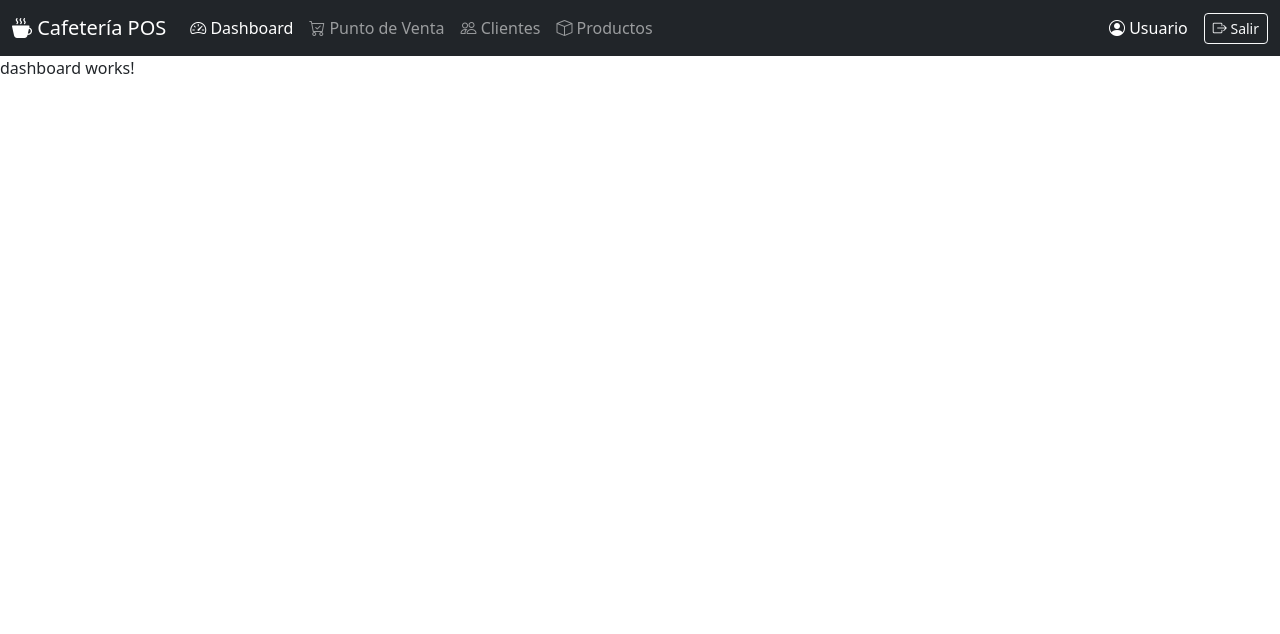
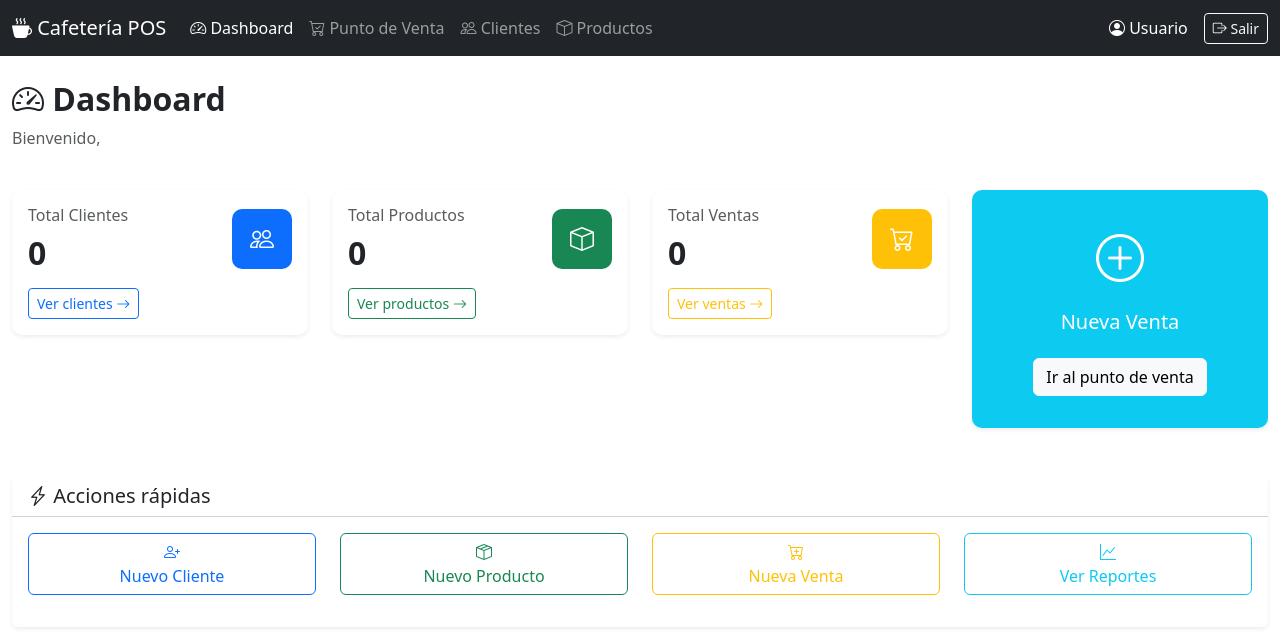
Before and after one commit to GusSegura/POS_CafecitoFeliz, an Angular app in the folder POS-app/pos-cafecito-feliz/: page /dashboard in a window 1280 px wide. Shown: the top 634 px of the page. Built offline with nearby package versions, Linux system fonts and the light colour scheme; no server answers; sample sign-in values are in the browser's storage.

Commit message:
html basico del dashboard, botones, links en navbar

```diff
--- a/POS-app/pos-cafecito-feliz/src/app/core/services/cliente/cliente.service.ts
+++ b/POS-app/pos-cafecito-feliz/src/app/core/services/cliente/cliente.service.ts
@@ -1,9 +1,33 @@
 import { Injectable } from '@angular/core';
+import { HttpClient } from '@angular/common/http';
+import { Observable } from 'rxjs';
+import { environment } from '../../../../environments/environment';
 
 @Injectable({
   providedIn: 'root'
 })
 export class ClienteService {
+  private apiUrl = `${environment.apiUrl}/clientes`;
 
-  constructor() { }
+  constructor(private http: HttpClient) {}
+
+  getClientes(): Observable<any> {
+    return this.http.get(this.apiUrl);
+  }
+
+  getClienteById(id: string): Observable<any> {
+    return this.http.get(`${this.apiUrl}/${id}`);
+  }
+
+  crearCliente(cliente: any): Observable<any> {
+    return this.http.post(this.apiUrl, cliente);
+  }
+
+  actualizarCliente(id: string, cliente: any): Observable<any> {
+    return this.http.put(`${this.apiUrl}/${id}`, cliente);
+  }
+
+  eliminarCliente(id: string): Observable<any> {
+    return this.http.delete(`${this.apiUrl}/${id}`);
+  }
 }
--- a/POS-app/pos-cafecito-feliz/src/app/core/services/producto/producto.service.ts
+++ b/POS-app/pos-cafecito-feliz/src/app/core/services/producto/producto.service.ts
@@ -1,9 +1,33 @@
 import { Injectable } from '@angular/core';
+import { HttpClient } from '@angular/common/http';
+import { Observable } from 'rxjs';
+import { environment } from '../../../../environments/environment';
 
 @Injectable({
   providedIn: 'root'
 })
 export class ProductoService {
+  private apiUrl = `${environment.apiUrl}/productos`;
 
-  constructor() { }
+  constructor(private http: HttpClient) {}
+
+  getProductos(): Observable<any> {
+    return this.http.get(this.apiUrl);
+  }
+
+  getProductoById(id: string): Observable<any> {
+    return this.http.get(`${this.apiUrl}/${id}`);
+  }
+
+  crearProducto(producto: any): Observable<any> {
+    return this.http.post(this.apiUrl, producto);
+  }
+
+  actualizarProducto(id: string, producto: any): Observable<any> {
+    return this.http.put(`${this.apiUrl}/${id}`, producto);
+  }
+
+  eliminarProducto(id: string): Observable<any> {
+    return this.http.delete(`${this.apiUrl}/${id}`);
+  }
 }
--- a/POS-app/pos-cafecito-feliz/src/app/core/services/venta/venta.service.ts
+++ b/POS-app/pos-cafecito-feliz/src/app/core/services/venta/venta.service.ts
@@ -1,9 +1,33 @@
 import { Injectable } from '@angular/core';
+import { HttpClient } from '@angular/common/http';
+import { Observable } from 'rxjs';
+import { environment } from '../../../../environments/environment';
 
 @Injectable({
   providedIn: 'root'
 })
 export class VentaService {
+  private apiUrl = `${environment.apiUrl}/ventas`;
 
-  constructor() { }
+  constructor(private http: HttpClient) {}
+
+  getVentas(): Observable<any> {
+    return this.http.get(this.apiUrl);
+  }
+
+  getVentaById(id: string): Observable<any> {
+    return this.http.get(`${this.apiUrl}/${id}`);
+  }
+
+  crearVenta(venta: any): Observable<any> {
+    return this.http.post(this.apiUrl, venta);
+  }
+
+  cancelarVenta(id: string): Observable<any> {
+    return this.http.put(`${this.apiUrl}/${id}/cancelar`, {});
+  }
+
+  getEstadisticas(): Observable<any> {
+    return this.http.get(`${this.apiUrl}/estadisticas`);
+  }
 }
--- a/POS-app/pos-cafecito-feliz/src/app/modules/clientes/lista-clientes/lista-clientes.component.html
+++ b/POS-app/pos-cafecito-feliz/src/app/modules/clientes/lista-clientes/lista-clientes.component.html
@@ -1 +1,9 @@
-<p>lista-clientes works!</p>
+<div class="container-fluid py-4">
+  <h2><i class="bi bi-people"></i> Clientes</h2>
+  <p class="text-muted">Gestión de clientes frecuentes</p>
+
+  <div class="alert alert-info">
+    <i class="bi bi-info-circle"></i>
+    Esta sección se desarrollará en el Sprint 3
+  </div>
+</div>
--- a/POS-app/pos-cafecito-feliz/src/app/modules/dashboard/dashboard.component.css
+++ b/POS-app/pos-cafecito-feliz/src/app/modules/dashboard/dashboard.component.css
@@ -0,0 +1,22 @@
+.stat-card {
+  border-radius: 10px;
+  transition: transform 0.2s;
+}
+
+.stat-card:hover {
+  transform: translateY(-5px);
+}
+
+.stat-icon {
+  width: 60px;
+  height: 60px;
+  border-radius: 10px;
+  display: flex;
+  align-items: center;
+  justify-content: center;
+  font-size: 1.5rem;
+}
+
+h2 {
+  font-weight: 700;
+}
--- a/POS-app/pos-cafecito-feliz/src/app/modules/dashboard/dashboard.component.html
+++ b/POS-app/pos-cafecito-feliz/src/app/modules/dashboard/dashboard.component.html
@@ -1 +1,147 @@
-<p>dashboard works!</p>
+<div class="container-fluid py-4">
+  <!-- Header -->
+  <div class="row mb-4">
+    <div class="col-12">
+      <h2>
+        <i class="bi bi-speedometer2"></i>
+        Dashboard
+      </h2>
+      <p class="text-muted">
+        Bienvenido, <strong>{{ user?.nombre }}</strong>
+      </p>
+    </div>
+  </div>
+
+  <!-- Loading -->
+  <div *ngIf="loading" class="text-center py-5">
+    <div class="spinner-border text-primary" role="status">
+      <span class="visually-hidden">Cargando...</span>
+    </div>
+  </div>
+
+  <!-- Stats Cards -->
+  <div class="row" *ngIf="!loading">
+    <!-- Card Clientes -->
+    <div class="col-md-3 mb-4">
+      <div class="card stat-card border-0 shadow-sm">
+        <div class="card-body">
+          <div class="d-flex justify-content-between align-items-center">
+            <div>
+              <h6 class="text-muted mb-2">Total Clientes</h6>
+              <h2 class="mb-0">{{ stats.totalClientes }}</h2>
+            </div>
+            <div class="stat-icon bg-primary">
+              <i class="bi bi-people text-white"></i>
+            </div>
+          </div>
+          <div class="mt-3">
+            <a routerLink="/clientes" class="btn btn-sm btn-outline-primary">
+              Ver clientes <i class="bi bi-arrow-right"></i>
+            </a>
+          </div>
+        </div>
+      </div>
+    </div>
+
+    <!-- Card Productos -->
+    <div class="col-md-3 mb-4">
+      <div class="card stat-card border-0 shadow-sm">
+        <div class="card-body">
+          <div class="d-flex justify-content-between align-items-center">
+            <div>
+              <h6 class="text-muted mb-2">Total Productos</h6>
+              <h2 class="mb-0">{{ stats.totalProductos }}</h2>
+            </div>
+            <div class="stat-icon bg-success">
+              <i class="bi bi-box text-white"></i>
+            </div>
+          </div>
+          <div class="mt-3">
+            <a routerLink="/productos" class="btn btn-sm btn-outline-success">
+              Ver productos <i class="bi bi-arrow-right"></i>
+            </a>
+          </div>
+        </div>
+      </div>
+    </div>
+
+    <!-- Card Ventas -->
+    <div class="col-md-3 mb-4">
+      <div class="card stat-card border-0 shadow-sm">
+        <div class="card-body">
+          <div class="d-flex justify-content-between align-items-center">
+            <div>
+              <h6 class="text-muted mb-2">Total Ventas</h6>
+              <h2 class="mb-0">{{ stats.totalVentas }}</h2>
+            </div>
+            <div class="stat-icon bg-warning">
+              <i class="bi bi-cart-check text-white"></i>
+            </div>
+          </div>
+          <div class="mt-3">
+            <a routerLink="/ventas" class="btn btn-sm btn-outline-warning">
+              Ver ventas <i class="bi bi-arrow-right"></i>
+            </a>
+          </div>
+        </div>
+      </div>
+    </div>
+
+    <!-- Card Nueva Venta -->
+    <div class="col-md-3 mb-4">
+      <div class="card stat-card border-0 shadow-sm bg-info text-white">
+        <div class="card-body">
+          <div class="text-center py-3">
+            <i class="bi bi-plus-circle" style="font-size: 3rem;"></i>
+            <h5 class="mt-3 mb-4">Nueva Venta</h5>
+            <a routerLink="/ventas" class="btn btn-light">
+              Ir al punto de venta
+            </a>
+          </div>
+        </div>
+      </div>
+    </div>
+  </div>
+
+  <!-- Quick Actions -->
+  <div class="row mt-4">
+    <div class="col-12">
+      <div class="card border-0 shadow-sm">
+        <div class="card-header bg-white">
+          <h5 class="mb-0">
+            <i class="bi bi-lightning-charge"></i>
+            Acciones rápidas
+          </h5>
+        </div>
+        <div class="card-body">
+          <div class="row">
+            <div class="col-md-3 mb-3">
+              <button class="btn btn-outline-primary w-100" routerLink="/clientes">
+                <i class="bi bi-person-plus"></i><br>
+                Nuevo Cliente
+              </button>
+            </div>
+            <div class="col-md-3 mb-3">
+              <button class="btn btn-outline-success w-100" routerLink="/productos">
+                <i class="bi bi-box-seam"></i><br>
+                Nuevo Producto
+              </button>
+            </div>
+            <div class="col-md-3 mb-3">
+              <button class="btn btn-outline-warning w-100" routerLink="/ventas">
+                <i class="bi bi-cart-plus"></i><br>
+                Nueva Venta
+              </button>
+            </div>
+            <div class="col-md-3 mb-3">
+              <button class="btn btn-outline-info w-100" routerLink="/clientes">
+                <i class="bi bi-graph-up"></i><br>
+                Ver Reportes
+              </button>
+            </div>
+          </div>
+        </div>
+      </div>
+    </div>
+  </div>
+</div>
--- a/POS-app/pos-cafecito-feliz/src/app/modules/dashboard/dashboard.component.ts
+++ b/POS-app/pos-cafecito-feliz/src/app/modules/dashboard/dashboard.component.ts
@@ -1,11 +1,69 @@
-import { Component } from '@angular/core';
+import { Component, OnInit } from '@angular/core';
+import { CommonModule } from '@angular/common';
+import { RouterModule } from '@angular/router';
+import { AuthService } from '../../core/services/auth/auth.service';
+import { ClienteService } from '../../core/services/cliente/cliente.service';
+import { ProductoService } from '../../core/services/producto/producto.service';
+import { VentaService } from '../../core/services/venta/venta.service';
 
 @Component({
   selector: 'app-dashboard',
-  imports: [],
+  standalone: true,
+  imports: [CommonModule, RouterModule],
   templateUrl: './dashboard.component.html',
-  styleUrl: './dashboard.component.css'
+  styleUrls: ['./dashboard.component.css']
 })
-export class DashboardComponent {
+export class DashboardComponent implements OnInit {
+  user: any;
+  stats = {
+    totalClientes: 0,
+    totalProductos: 0,
+    totalVentas: 0,
+    ventasHoy: 0
+  };
+  loading = true;
 
+  constructor(
+    public authService: AuthService,
+    private clienteService: ClienteService,
+    private productoService: ProductoService,
+    private ventaService: VentaService
+  ) {}
+
+  ngOnInit() {
+    this.user = this.authService.getCurrentUser();
+    this.loadStats();
+  }
+
+  loadStats() {
+    this.loading = true;
+
+    // Cargar clientes
+    this.clienteService.getClientes().subscribe({
+      next: (res) => {
+        this.stats.totalClientes = res.total || res.clientes?.length || 0;
+      },
+      error: (err) => console.error('Error cargando clientes:', err)
+    });
+
+    // Cargar productos
+    this.productoService.getProductos().subscribe({
+      next: (res) => {
+        this.stats.totalProductos = res.total || res.productos?.length || 0;
+      },
+      error: (err) => console.error('Error cargando productos:', err)
+    });
+
+    // Cargar ventas
+    this.ventaService.getVentas().subscribe({
+      next: (res) => {
+        this.stats.totalVentas = res.total || res.ventas?.length || 0;
+        this.loading = false;
+      },
+      error: (err) => {
+        console.error('Error cargando ventas:', err);
+        this.loading = false;
+      }
+    });
+  }
 }
--- a/POS-app/pos-cafecito-feliz/src/app/modules/ventas/punto-venta/punto-venta.component.html
+++ b/POS-app/pos-cafecito-feliz/src/app/modules/ventas/punto-venta/punto-venta.component.html
@@ -1 +1,9 @@
-<p>punto-venta works!</p>
+<div class="container-fluid py-4">
+  <h2><i class="bi bi-cart-check"></i> Punto de Venta</h2>
+  <p class="text-muted">Sistema de ventas con descuentos</p>
+
+  <div class="alert alert-info">
+    <i class="bi bi-info-circle"></i>
+    Esta sección se desarrollará en el Sprint 5
+  </div>
+</div>
```
Also changed, not shown: POS-app/pos-cafecito-feliz/src/app/modules/productos/lista-productos/lista-productos.component.html (+9 -1 lines), 1 other file (tests, documents, lock files or other folders).
